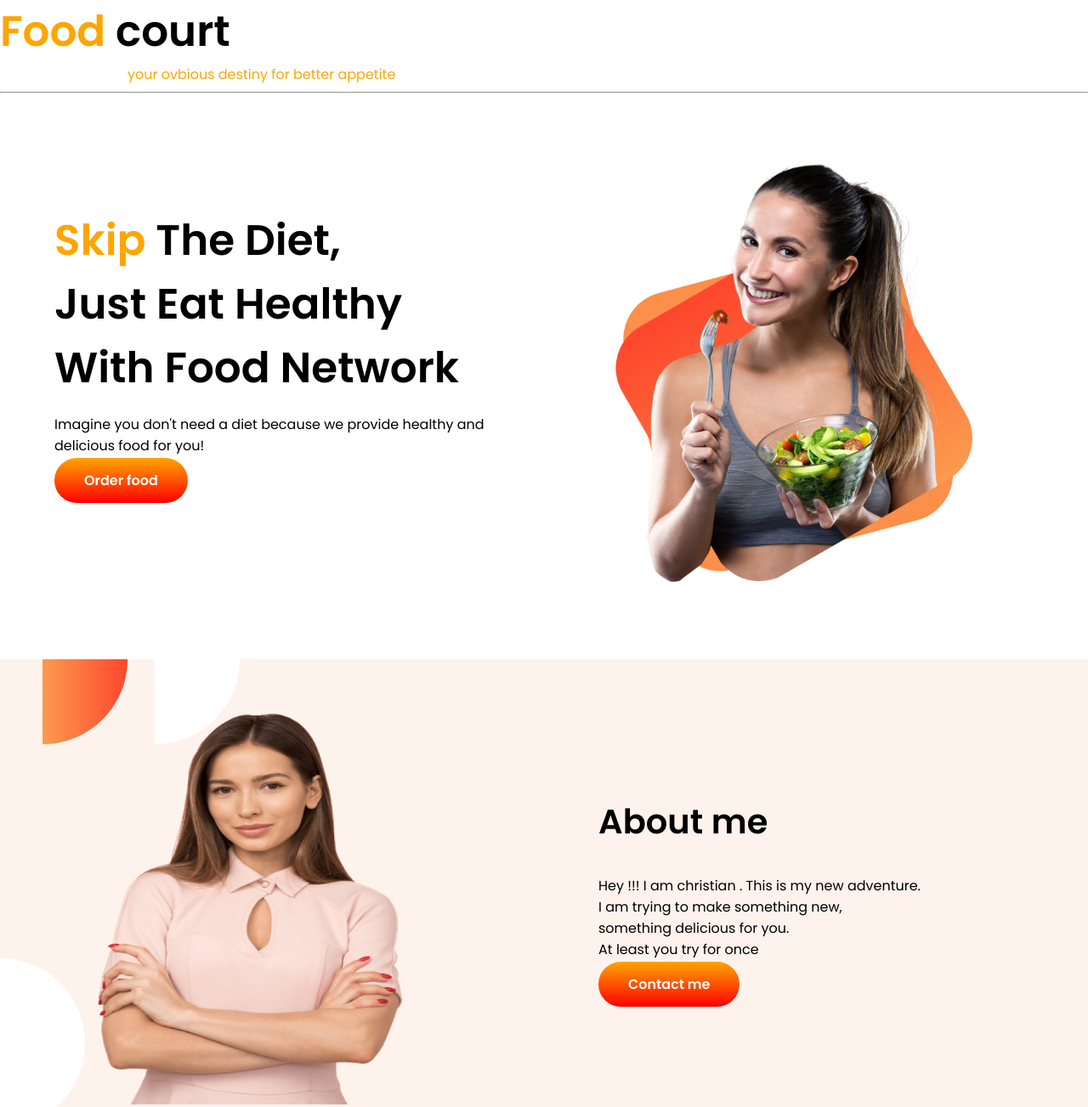
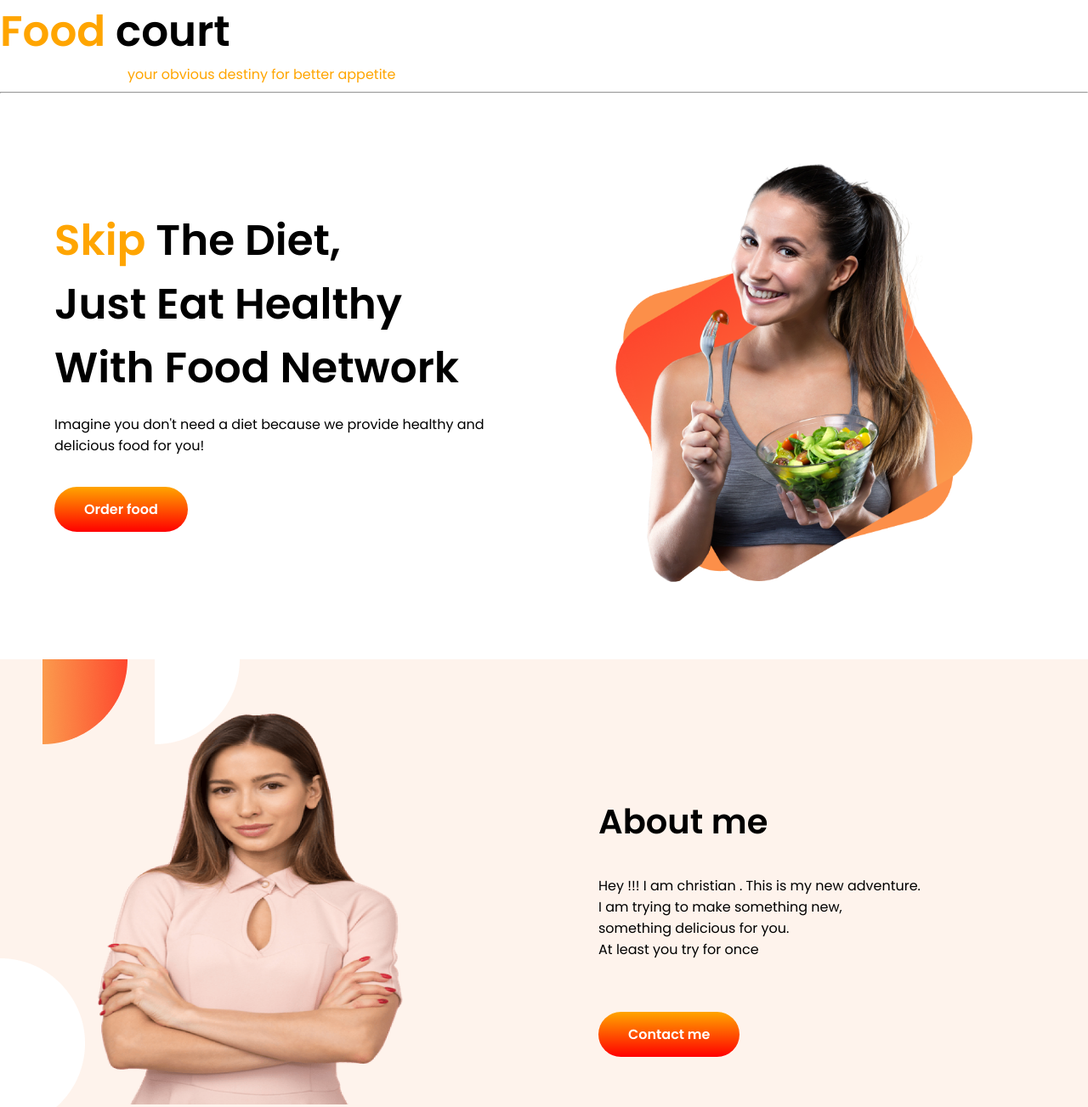
Before and after one commit to SoubirSaian/my-food-court, a plain HTML site: page index.html in a window 1280 px wide. Shown: the top 1303 px of the page at 85% size. Drawn offline with Linux system fonts and the light colour scheme.

Commit message:
final-draft

```diff
--- a/index.html
+++ b/index.html
@@ -11,8 +11,10 @@
     <link rel="stylesheet" href="style.css">
 </head>
 <body>
+    <header>
     <h1 style="margin-bottom: 0px;"><span class="orange-color">Food</span> court</h1>
-     <p  style="margin:0px 0px 0px 150px;" class="orange-color">your ovbious destiny for better appetite</p>
+    <p  style="margin:0px 0px 0px 150px;" class="orange-color">your obvious destiny for better appetite</p>
+    </header>
     <hr>
               <!--top bannar-->
 
@@ -21,9 +23,10 @@
             <h1><span class="orange-color">Skip</span> The Diet,</h1>
             <h1>Just Eat Healthy</h1>
             <h1>With Food Network</h1>
-            <p>Imagine you don't need a diet because we provide
-                healthy and delicious food for you!</p>
-            <a class="link-button" href="#" target="_blank">Order food</a>
+            <p style="margin-bottom: 50px;">Imagine you don't need a diet because we provide
+                healthy and delicious food for you!
+            </p>
+            <a class="link-button" href="https://www.prothomalo.com/" target="_blank">Order food</a>
         </div>
         <div class="half-width">
             <img src="images/female/Group 8425.png" alt="photo">
@@ -37,8 +40,8 @@
         </div>
         <div class="half-width h1margin">
             <h2>About me</h2>
-            <p>Hey !!! I am christian . This is my new adventure.<br>I am trying to make something new, <br>something delicious for you.<br> At least you try for once</p>
-            <a  id="img-button" href="#" target="_blank">Contact me</a>
+            <p style="margin-bottom: 75px;">Hey !!! I am christian . This is my new adventure.<br>I am trying to make something new, <br>something delicious for you.<br> At least you try for once</p>
+            <a  class="link-button" href="https://www.prothomalo.com/" target="_blank">Contact me</a>
          </div>
     </section>
              <!--     one third width-->
--- a/style.css
+++ b/style.css
@@ -9,10 +9,7 @@ h1{
     font-size: 50px;
     margin: 0px;
 }
-.sub{
-    margin-top: 0px;
-    margin-right: 100px;
-}
+
 h2{
     font-size: 40px;
 }
@@ -33,9 +30,9 @@ h2{
 .half-width img{
     width: 90%;
 }
-.half-width a{
-    margin-top: 30px;
-}
+/*.half-width a{
+    margin-top: px;
+}*/
 .link-button{
 
     text-decoration: none;
@@ -56,15 +53,6 @@ h2{
 .mid-banner{
     background-image: url(images/shapes/7.png);
     background-repeat: no-repeat;
-}
-#img-button{
-    margin-top: 60px;
-    text-decoration: none;
-    background-image: linear-gradient(orange,red);
-    padding: 15px 35px;
-    border-radius: 30px;
-    color: white;
-    font-weight: 700;
 }
 
 /*        on-third-width       */
```
